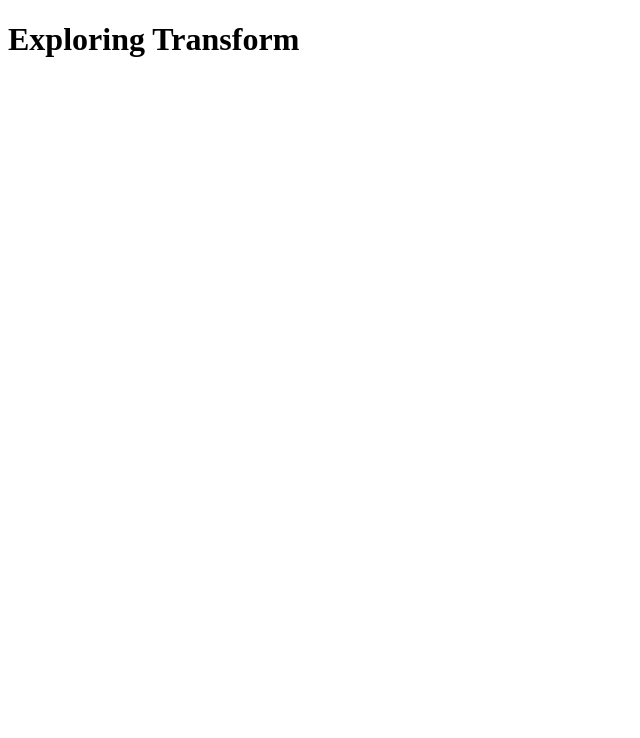
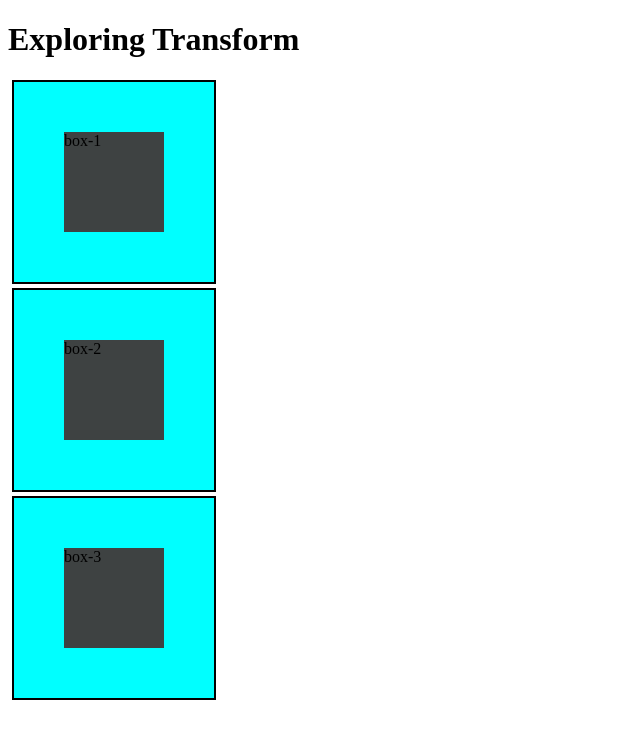
Before and after one commit to pixprocoder/milestone-2, a plain HTML site: page explore CSS3/transform.html in a window 1280 px wide. Shown: the whole page, without its empty margins (0-640 px from the left). Drawn offline with Linux system fonts and the light colour scheme.

Commit message:
transform

```diff
--- a/explore CSS3/transform.html
+++ b/explore CSS3/transform.html
@@ -5,8 +5,39 @@
     <meta http-equiv="X-UA-Compatible" content="IE=edge" />
     <meta name="viewport" content="width=device-width, initial-scale=1.0" />
     <title>Transform</title>
+    <style>
+      .container {
+        width: 200px;
+        height: 200px;
+        background-color: cyan;
+        margin: 4px;
+        border: 2px solid;
+        display: flex;
+        justify-content: center;
+        align-items: center;
+      }
+      .inner {
+        width: 100px;
+        height: 100px;
+        background-color: rgb(62, 66, 66);
+        margin: 4px;
+        transition: transform 0.3s ease-in;
+      }
+      .inner:hover {
+        transform: translate(33px, 56px) scale(0.25) rotate(180deg);
+      }
+    </style>
   </head>
   <body>
     <h1>Exploring Transform</h1>
+    <div class="container box">
+      <div class="inner">box-1</div>
+    </div>
+    <div class="container box">
+      <div class="inner">box-2</div>
+    </div>
+    <div class="container box">
+      <div class="inner">box-3</div>
+    </div>
   </body>
 </html>
```
Also changed, not shown: explore CSS3/icon.html (+5 -2 lines).
